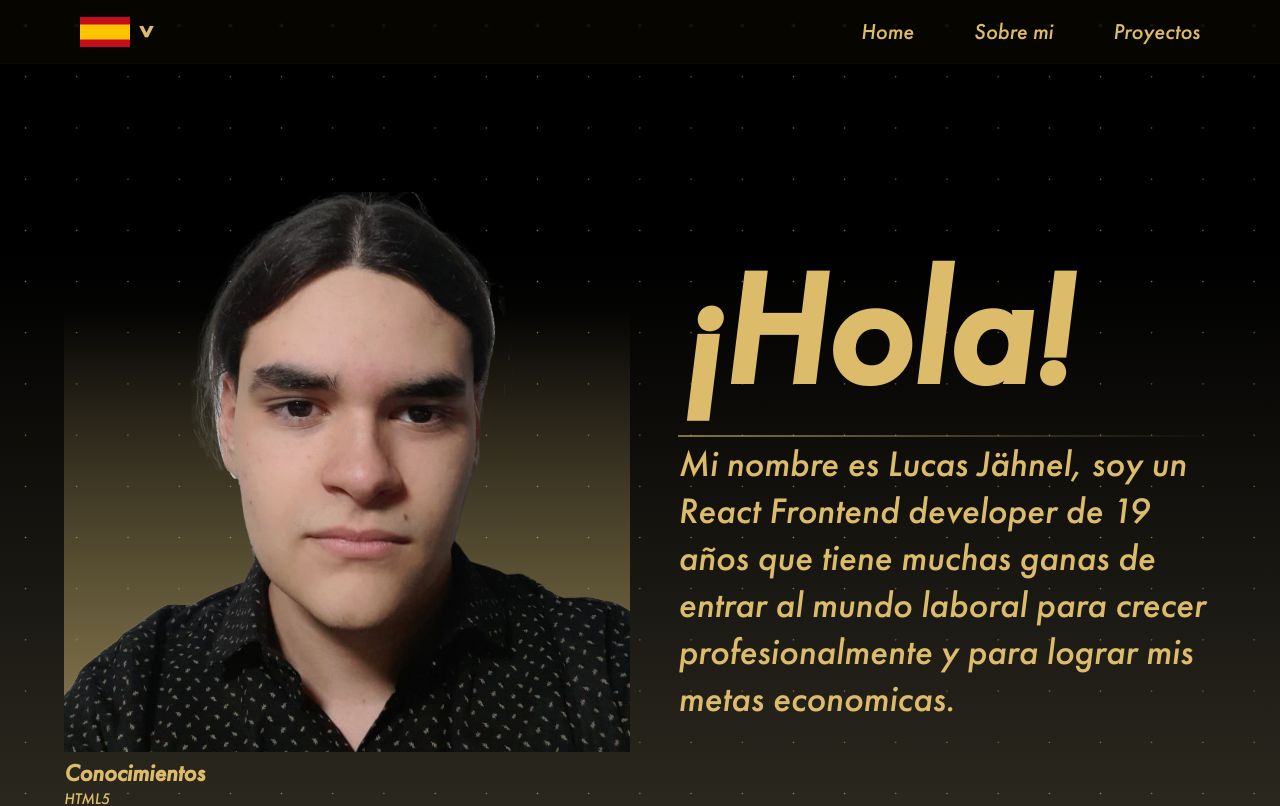
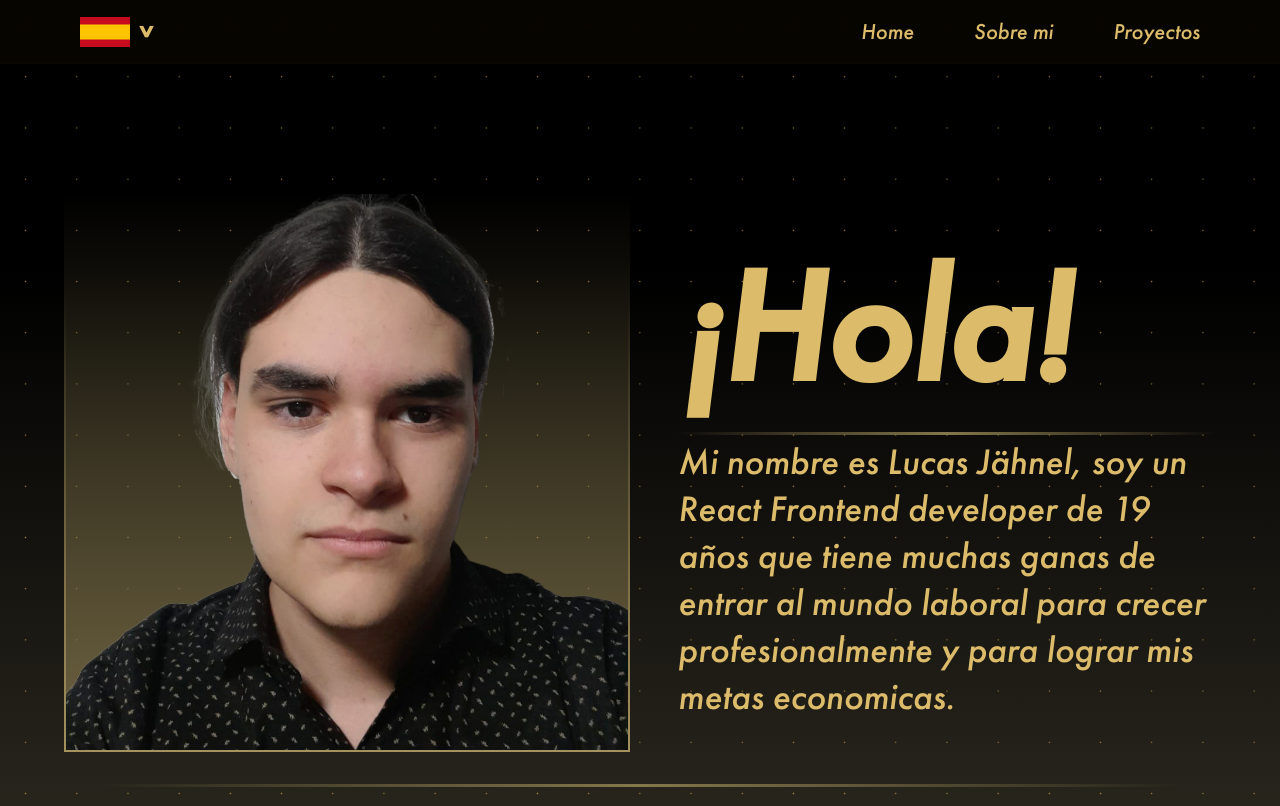
Before and after one commit to Ecsinecs/PortfolioPage, a website: page index.html in a window 1280 px wide. Shown: the top 806 px of the page. Drawn offline with Linux system fonts and the light colour scheme.

Commit message:
almost finished home

```diff
--- a/index.html
+++ b/index.html
@@ -37,6 +37,7 @@
         </div>
       </div>
       <!-- Sobre mi -->
+      <div class="sectionLine"></div>
       <div>
         <!-- Conocimientos -->
         <div>
--- a/scss/_header.scss
+++ b/scss/_header.scss
@@ -4,8 +4,8 @@
     align-items: center;
     padding: 1rem 5rem 1rem 5rem;
     background-color: rgba(62, 45, 0, 0.121);
-    border-bottom: 1px solid rgba(62, 45, 0, 0.121);
-    backdrop-filter: blur(1.3px);
+    border-bottom: 1px solid rgba(62, 45, 0, 0.061);
+    backdrop-filter: blur(5px);
     position: fixed;
     top: 0;
     width: 100vw;
--- a/scss/_home.scss
+++ b/scss/_home.scss
@@ -7,10 +7,13 @@
     .img{
         align-self: center;
         justify-self: center;
+        background: linear-gradient(180deg, rgba(0,0,0,0) 0%, rgba(133, 119, 76, 0.772) 100%);
+        height: 35rem;
 
         img{
             height: 35rem;
-            background: linear-gradient(180deg, rgba(0, 0, 0, 0) 21%, rgba(203, 179, 112, 0.613) 100%);
+            border: 2px solid rgba(203, 179, 112, 0.613);
+            border-image: linear-gradient(180deg, rgba(0, 0, 0, 0) 21%, rgba(203, 179, 112, 0.613) 100%) 30;
         }
     }
 
@@ -21,12 +24,6 @@
             font-size: 10rem;
         }
 
-        .line{
-            background: linear-gradient(270deg, rgba(0, 0, 0, 0) 0%, rgba(203, 179, 112, 0.613) 100%);
-            height: 2px;
-            margin: 0.2rem 0;
-        }
-
         .subtitle {
             font-size: 2.3rem;
         }
--- a/scss/style.scss
+++ b/scss/style.scss
@@ -37,3 +37,14 @@
     width: 90%;
     margin: auto;
   }
+
+  .line{
+    background: linear-gradient(275deg, rgba(0,0,0,0) 0%, rgba(133,119,76,1) 50%, rgba(36,33,25,0) 100%);
+    height: 3px;
+    margin: 0.2rem 0;
+}
+
+  .sectionLine{
+    @extend .line;
+    margin: 2rem;
+}
```
Also changed, not shown: css/style.css, media/img/Norten lights.jpg (deleted), 1 other file.
